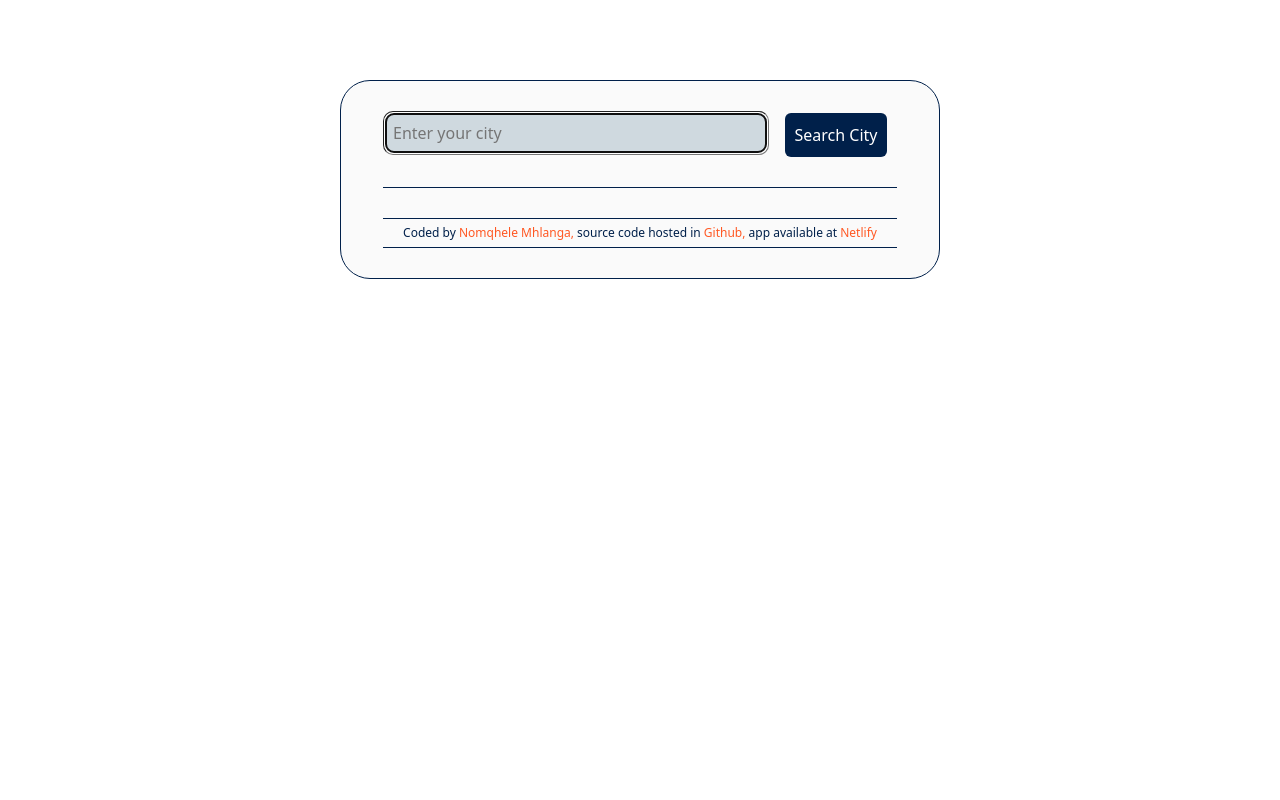
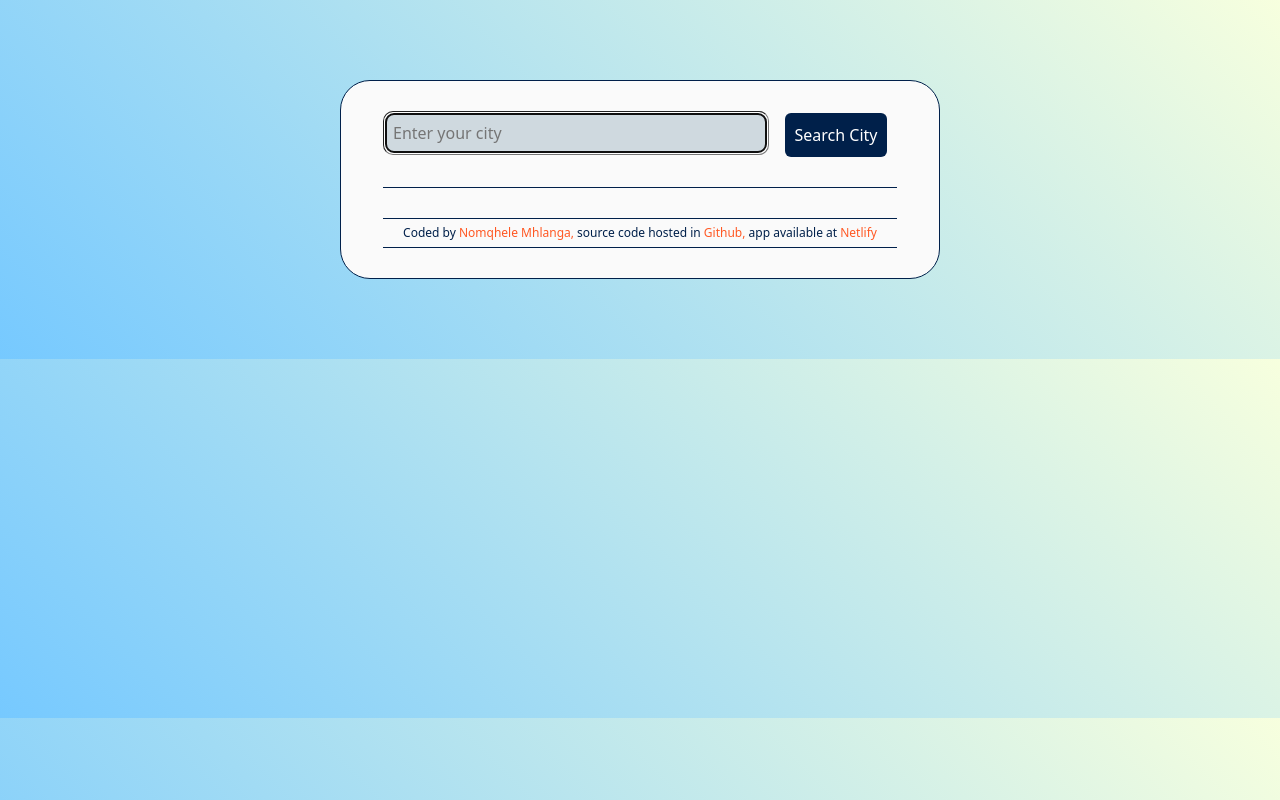
Before and after one commit to mqhelem/weather-app-react, a React (Create React App) app: page / in a window 1280 px wide. Built offline with nearby package versions, Linux system fonts and the light colour scheme; no server answers.

Commit message:
Update App.css

```diff
--- a/src/App.css
+++ b/src/App.css
@@ -2,6 +2,9 @@
   --primary-color: #ff5722;
   --secondary-color: #00204a;
   --tertiary-color: #fdb44b;
+}
+body {
+  background: linear-gradient(45deg, rgb(118, 201, 255), rgb(247, 255, 222));
 }
 .App {
   border: 1px solid var(--secondary-color);
```
